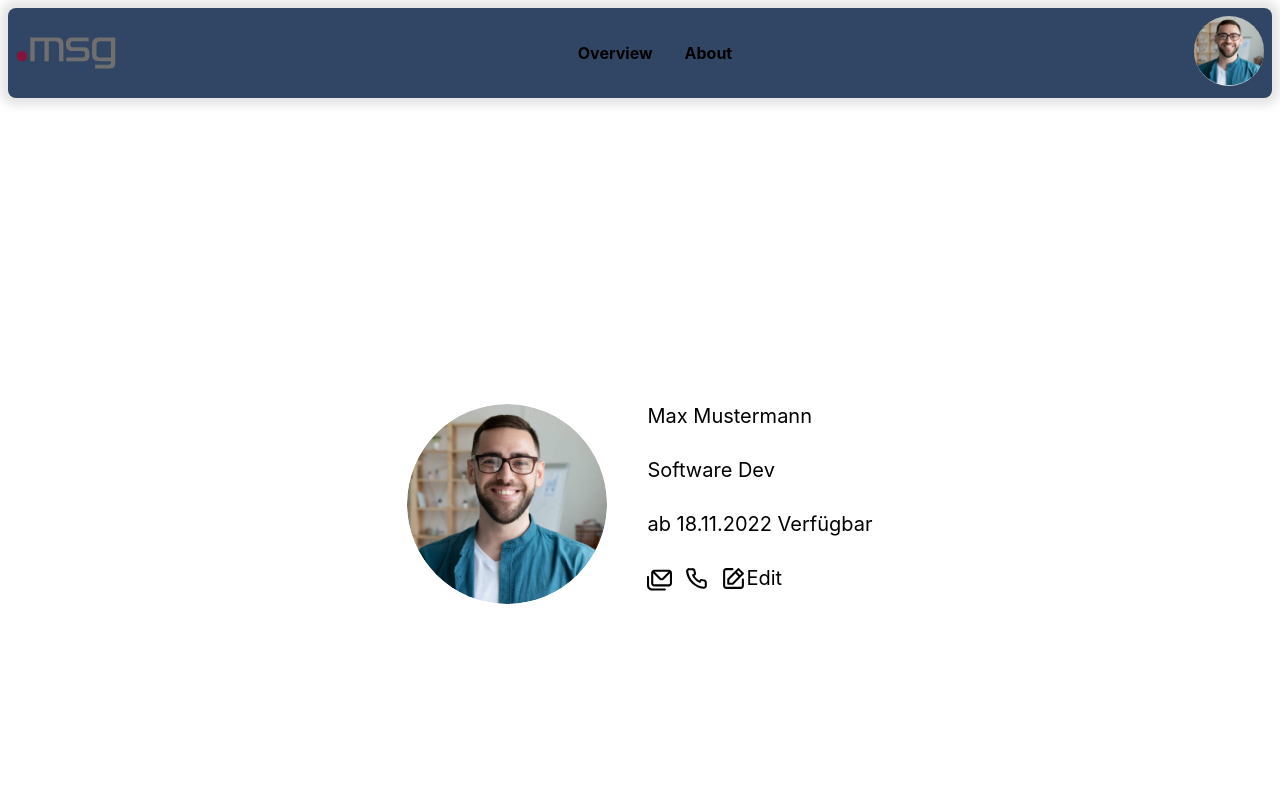
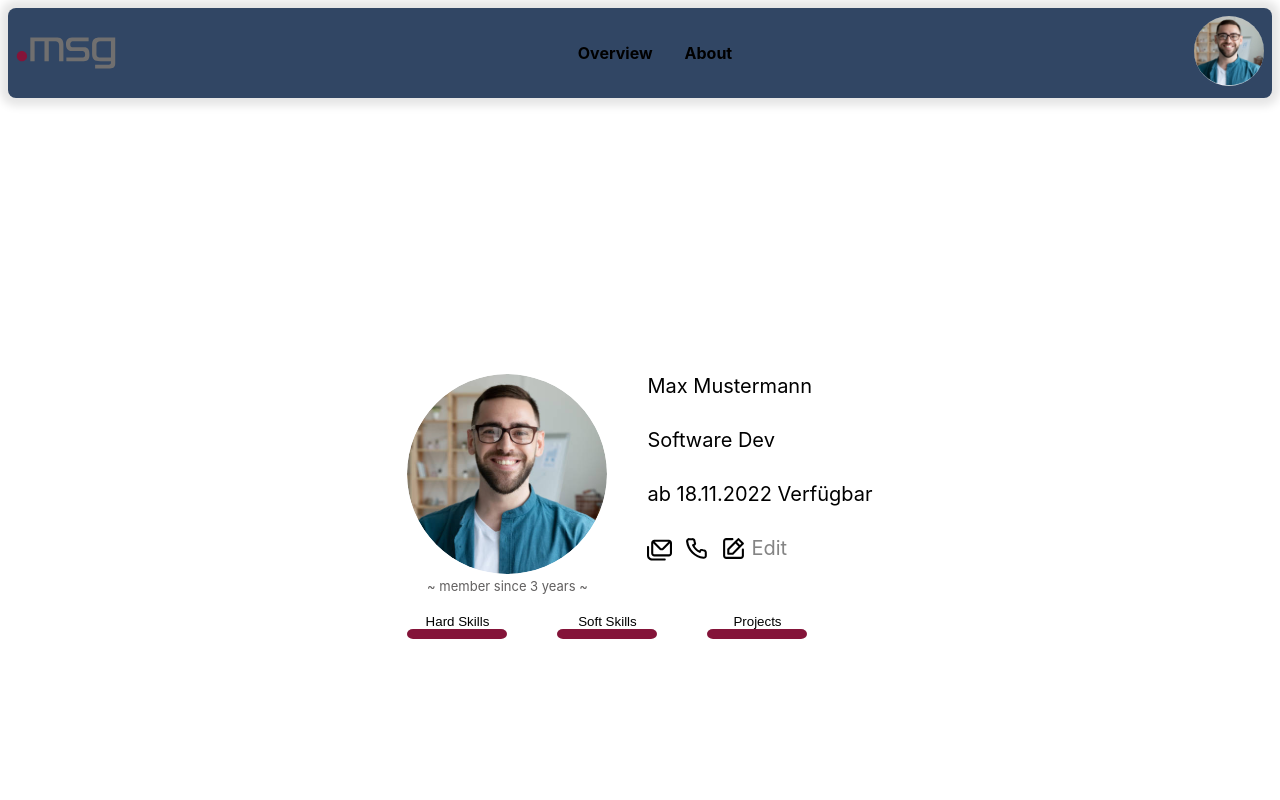
Before and after one commit to TayBone2305/mitarbeiterprofile-fuer-die-projekteinsatzplanung, a Next.js app in the folder fe/: page /user/dummy in a window 1280 px wide. Shown: the top 800 px of the page. Built offline with nearby package versions, Linux system fonts and the light colour scheme.

Commit message:
dummy page

```diff
--- a/fe/pages/user/dummy.tsx
+++ b/fe/pages/user/dummy.tsx
@@ -14,13 +14,25 @@ import Edit from '../../assets/edit.svg'
 import Mail from '../../assets/envelopes.svg'
 
 export default function Home() {
+
+    function switchFocusLabel(index : number){
+
+    }
+
+    var focusLabel = 0
+
+    const categories = ["Hard Skills", "Soft Skills", "Projects"]
   return (
     <Container>
 
       <Main style={{width : "100%", height : "100%"}}>
+            <div>
             <div style={{display : "flex"}}>
                 <div>
                 <Image style={{borderRadius : "50%"}} src={Profil} alt="User Image" width={200} height={200} />
+                <div style={{textAlign : "center", color : "#615F5F", fontSize : "13px"}}>
+                ~ member since 3 years ~
+                </div>
                 </div>
                 <div style={{paddingLeft : "40px", fontSize : "20px"}}>
                     <div>
@@ -41,17 +53,44 @@ export default function Home() {
                         </div>
                         <div style={{paddingLeft : "12px", display : "flex"}}>
                          <Image src={Edit} alt="User Image" width={25} height={25} />
-                         <div>
+                         <div style={{paddingLeft : "5px", color : "#848484"}}>
                             Edit
                          </div>
                         </div>
-
                     </div>
                 </div>
 
 
 
             </div>
+            <div style={{display : "flex", paddingTop : "20px"}}>
+            {categories.map((Element, index) => (
+                <button onClick={() => console.log(index)} style={{padding : "0px", border : "none", background : "none"}} >
+                    <div style={{paddingRight : "50px", display : "grid", textAlign : "center"}}>
+                                {Element}
+                                <svg width="100" height="10">
+                                <rect width="100" height="10" rx="6" style={{fill : "#841439", borderRadius : "25px"}} />
+                                </svg>
+                            </div>
+                </button>
+
+        ))}
+            </div>
+
+            <div>
+
+                <div>
+
+                </div>
+                <div>
+
+                </div>
+                <div>
+
+                </div>
+                </div>
+            </div>
+
 
       </Main>
     </Container>
```
